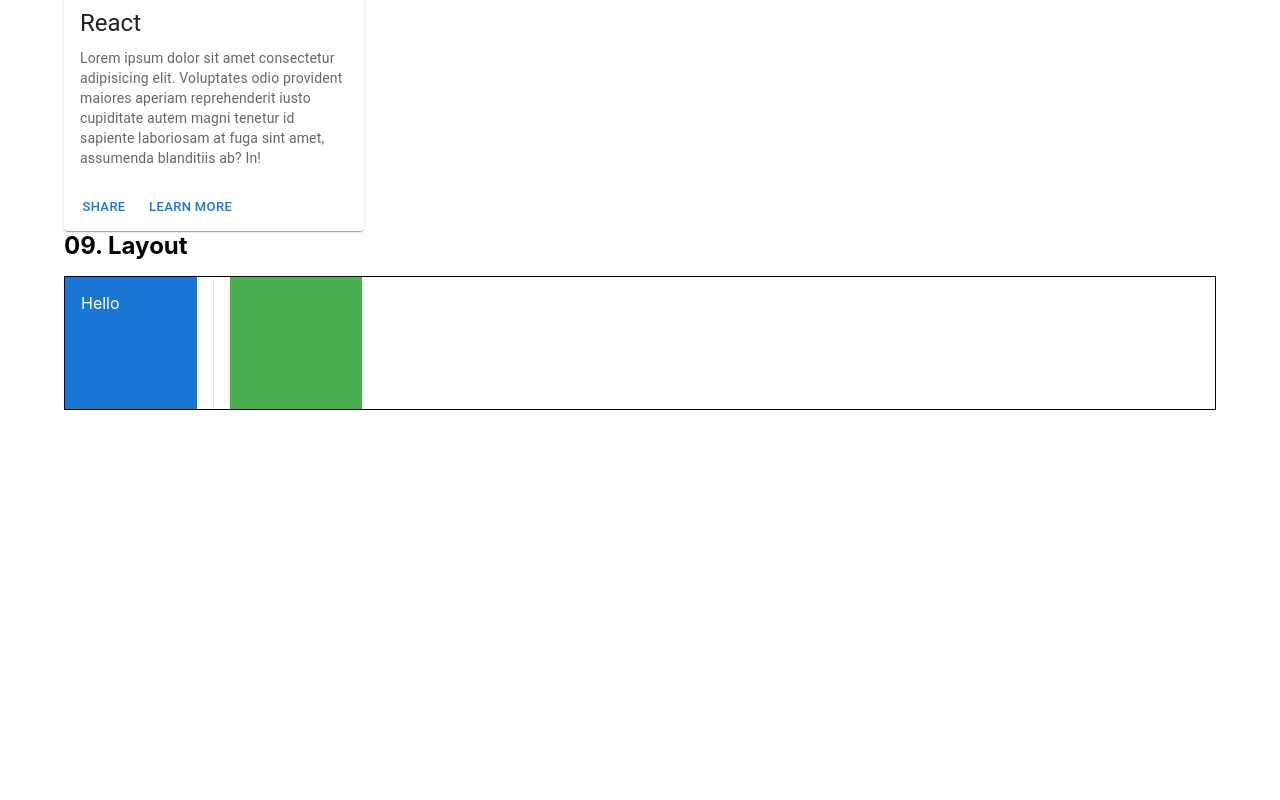
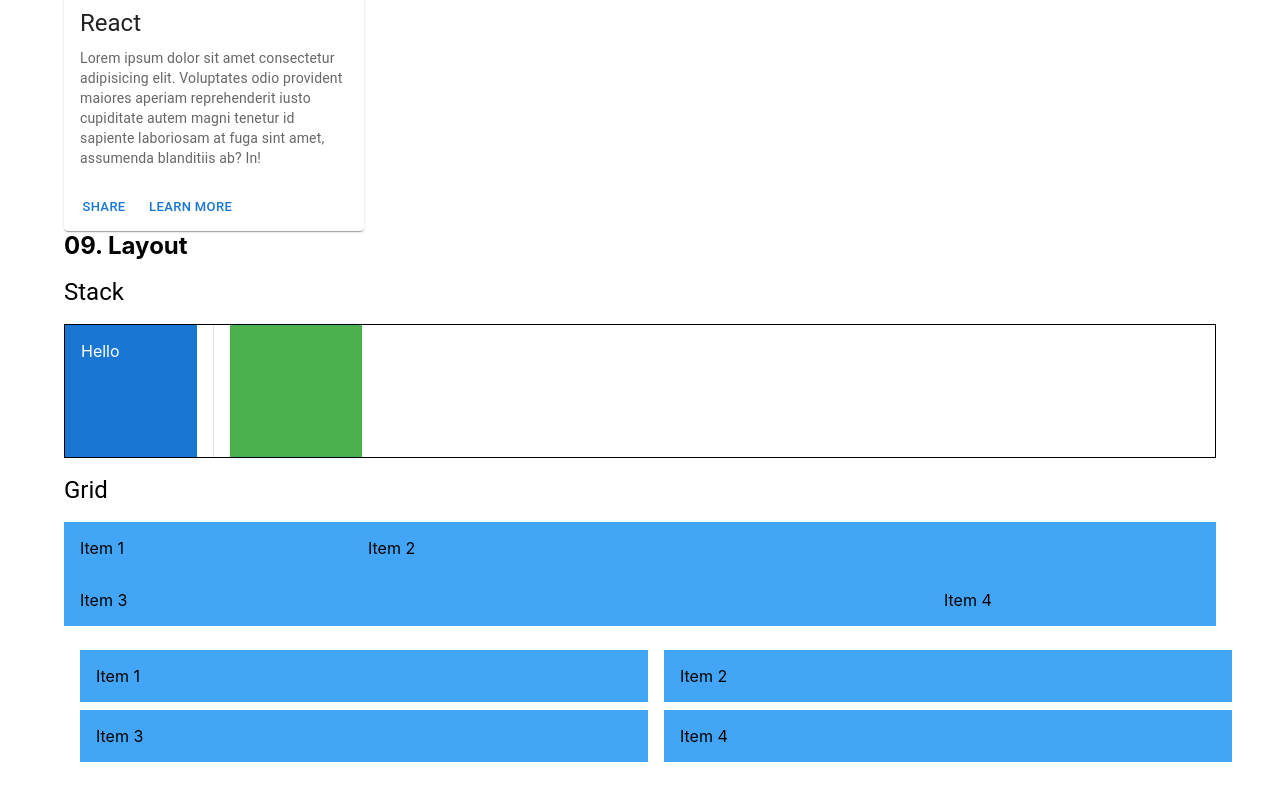
Before and after one commit to clarklindev/react-materialui, a React (Create React App) app: page / in a window 1280 px wide. Shown: the part 4492-5292 px from the top of the page. Before the commit the page ends 4966 px from the top, so only its background shows below. Built offline with nearby package versions, Linux system fonts and the light colour scheme.

Commit message:
Grid Component

```diff
--- a/src/components/MuiLayout.tsx
+++ b/src/components/MuiLayout.tsx
@@ -1,7 +1,11 @@
-import { Box, Stack, Divider } from "@mui/material";
+import { Box, Stack, Divider, Typography, Grid } from "@mui/material";
 
 export const MuiLayout = () => {
   return (
+    <>
+      <Typography gutterBottom variant='h5' component='div'>
+        Stack
+      </Typography>
       <Stack
         sx={{ border: "1px solid" }}
         direction='row'
@@ -30,5 +34,58 @@ export const MuiLayout = () => {
           p={2}
         ></Box>
       </Stack>
+
+      <Stack spacing={2}>
+        <Typography gutterBottom variant='h5' component='div'>
+          Grid
+        </Typography>
+        <Grid container>
+          <Grid item xs={12} sm={3}>
+            <Box bgcolor='primary.light' p={2}>
+              Item 1
+            </Box>
+          </Grid>
+          <Grid item xs={12} sm={9}>
+            <Box bgcolor='primary.light' p={2}>
+              Item 2
+            </Box>
+          </Grid>
+          <Grid item xs={12} sm={9}>
+            <Box bgcolor='primary.light' p={2}>
+              Item 3
+            </Box>
+          </Grid>
+          <Grid item xs={12} sm={3}>
+            <Box bgcolor='primary.light' p={2}>
+              Item 4
+            </Box>
+          </Grid>
+        </Grid>
+      </Stack>
+      <Stack spacing={2}>
+        <Grid container rowSpacing={1} columnSpacing={2}>
+          <Grid item xs={12} sm={6}>
+            <Box bgcolor='primary.light' p={2}>
+              Item 1
+            </Box>
+          </Grid>
+          <Grid item xs={12} sm={6}>
+            <Box bgcolor='primary.light' p={2}>
+              Item 2
+            </Box>
+          </Grid>
+          <Grid item xs={12} sm={6}>
+            <Box bgcolor='primary.light' p={2}>
+              Item 3
+            </Box>
+          </Grid>
+          <Grid item xs={12} sm={6}>
+            <Box bgcolor='primary.light' p={2}>
+              Item 4
+            </Box>
+          </Grid>
+        </Grid>
+      </Stack>
+    </>
   );
 };
```
Also changed, not shown: 1 other file (tests, documents, lock files or other folders). Lines whose indentation alone changed are shown as unchanged.
